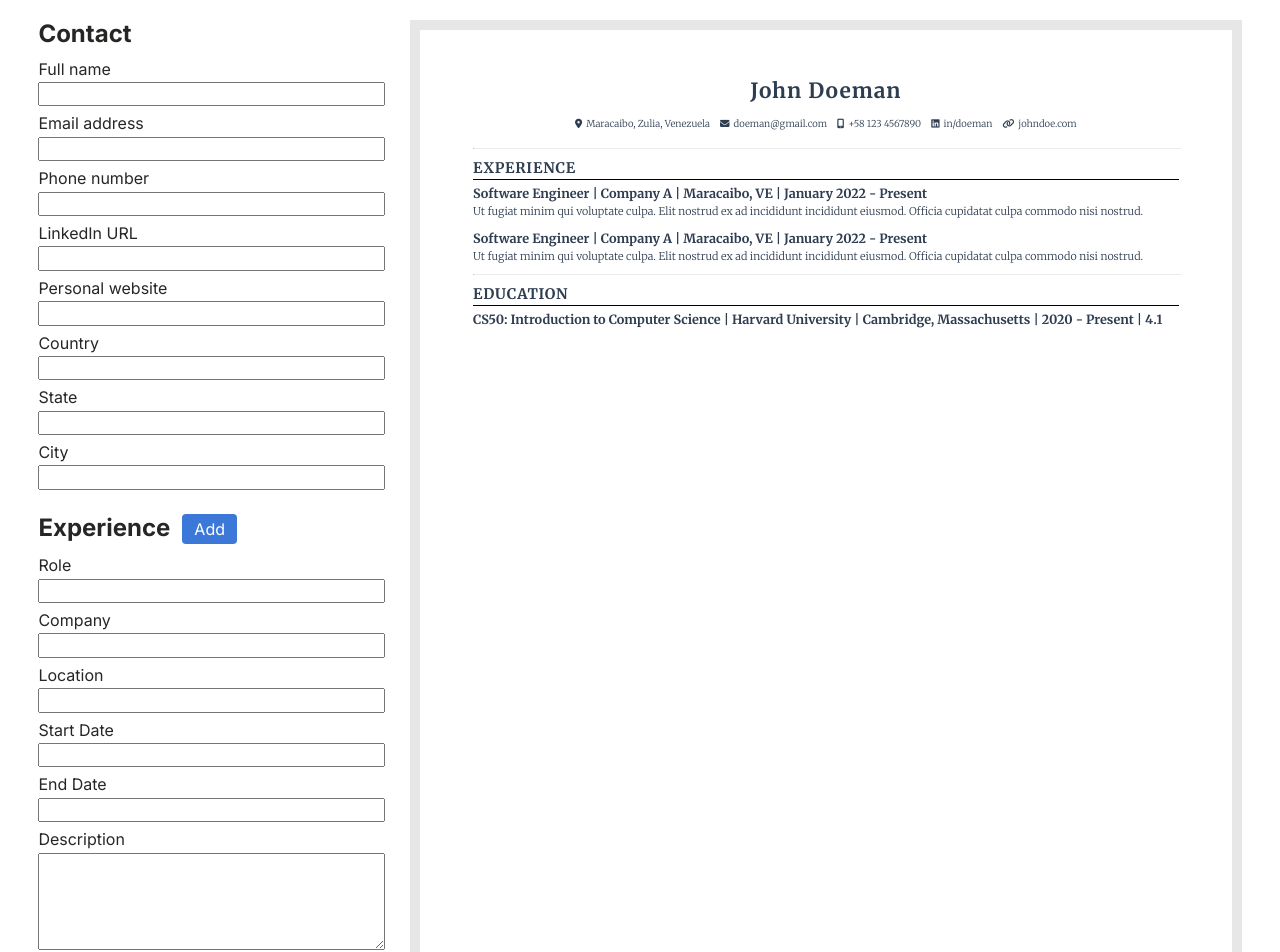
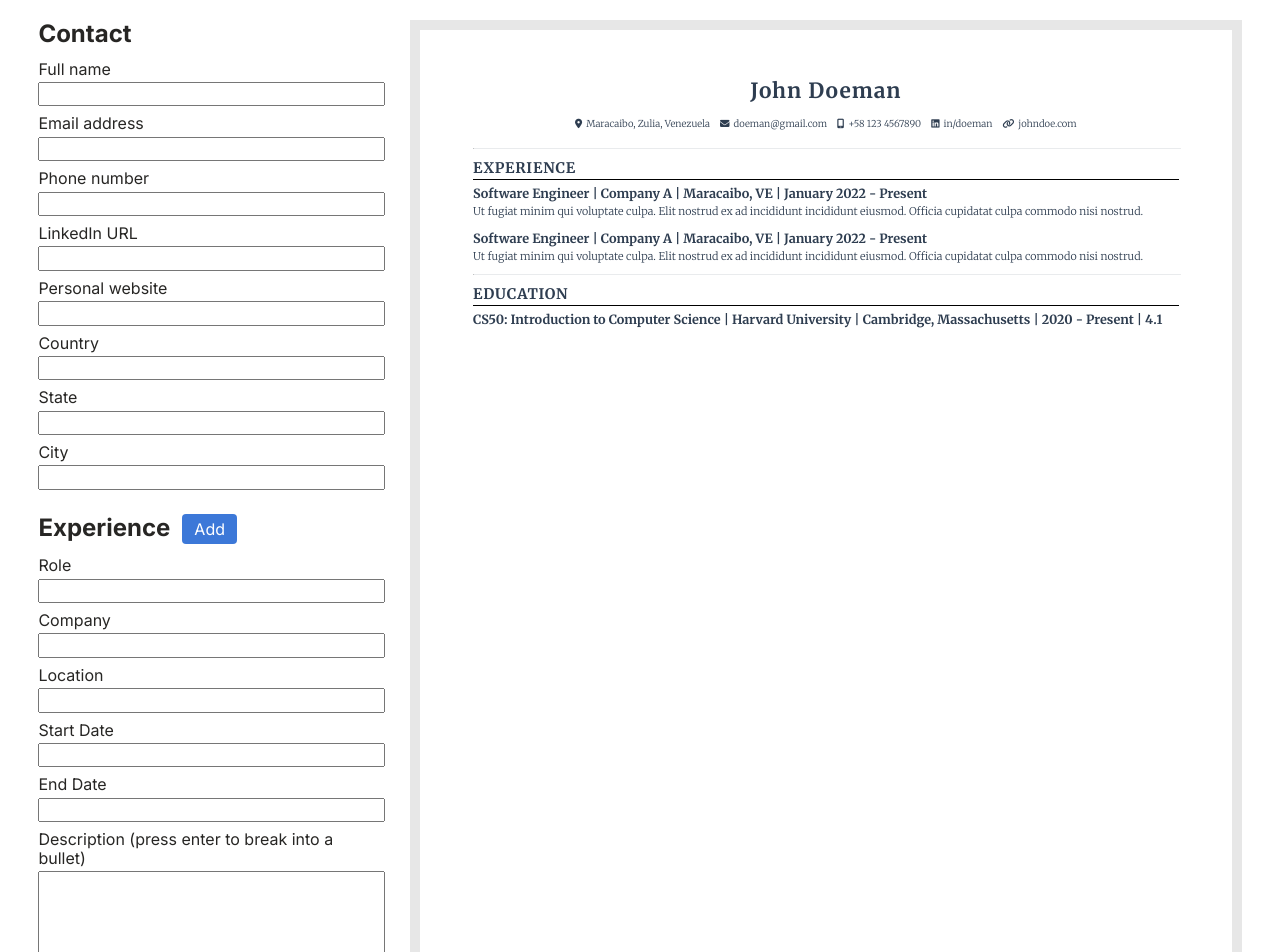
Before and after one commit to danxschz/cv-app, a React (Create React App) app: page / in a window 1280 px wide. Shown: the top 952 px of the page. Built offline with nearby package versions, Linux system fonts and the light colour scheme.

Commit message:
Rename state properties

```diff
--- a/src/components/EducationInputs.js
+++ b/src/components/EducationInputs.js
@@ -10,8 +10,8 @@ class EducationInputs extends Component {
         <Input id={`degree-${dataIndex + 1}`} labelText="Degree / Qualification" dataIndex={dataIndex} dataKey="degree" handleChange={handleChange}/>
         <Input id={`schoolName-${dataIndex + 1}`} labelText="Institution" dataIndex={dataIndex} dataKey="schoolName" handleChange={handleChange}/>
         <Input id={`schoolLocation-${dataIndex + 1}`} labelText="Location" dataIndex={dataIndex} dataKey="schoolLocation" handleChange={handleChange}/>
-        <Input id={`eduStartDate-${dataIndex + 1}`} labelText="Start Date" dataIndex={dataIndex} dataKey="eduStartDate" handleChange={handleChange}/>
-        <Input id={`eduEndDate-${dataIndex + 1}`} labelText="End Date" dataIndex={dataIndex} dataKey="eduEndDate" handleChange={handleChange}/>
+        <Input id={`eduStartDate-${dataIndex + 1}`} labelText="Start Date" dataIndex={dataIndex} dataKey="startDate" handleChange={handleChange}/>
+        <Input id={`eduEndDate-${dataIndex + 1}`} labelText="End Date" dataIndex={dataIndex} dataKey="endDate" handleChange={handleChange}/>
         <Input id={`gpa-${dataIndex + 1}`} labelText="GPA (if applicable)" dataIndex={dataIndex} dataKey="gpa" handleChange={handleChange}/>
         <button type="button" className="form__remove-btn" onClick={() => removeArrayItem('education', dataIndex)}>Remove</button>
       </form>
--- a/src/components/ExperienceInputs.js
+++ b/src/components/ExperienceInputs.js
@@ -10,11 +10,11 @@ class ExperienceInputs extends Component {
         <Input id={`role-${dataIndex + 1}`} labelText="Role" dataIndex={dataIndex} dataKey="role" handleChange={handleChange}/>
         <Input id={`companyName-${dataIndex + 1}`} labelText="Company" dataIndex={dataIndex} dataKey="companyName" handleChange={handleChange}/>
         <Input id={`companyLocation-${dataIndex + 1}`} labelText="Location" dataIndex={dataIndex} dataKey="companyLocation" handleChange={handleChange}/>
-        <Input id={`roleStartDate-${dataIndex + 1}`} labelText="Start Date" dataIndex={dataIndex} dataKey="roleStartDate" handleChange={handleChange}/>
-        <Input id={`roleEndDate-${dataIndex + 1}`} labelText="End Date" dataIndex={dataIndex} dataKey="roleEndDate" handleChange={handleChange}/>
+        <Input id={`roleStartDate-${dataIndex + 1}`} labelText="Start Date" dataIndex={dataIndex} dataKey="startDate" handleChange={handleChange}/>
+        <Input id={`roleEndDate-${dataIndex + 1}`} labelText="End Date" dataIndex={dataIndex} dataKey="endDate" handleChange={handleChange}/>
         <div className="input">
-          <label htmlFor={`roleDescription-${dataIndex + 1}`}>Description</label>
-          <textarea id={`roleDescription-${dataIndex + 1}`} rows="5" data-index={dataIndex} data-key="roleDescription" onChange={handleChange}></textarea>
+          <label htmlFor={`roleDescription-${dataIndex + 1}`}>Description (press enter to break into a bullet)</label>
+          <textarea id={`roleDescription-${dataIndex + 1}`} rows="5" data-index={dataIndex} data-key="description" onChange={handleChange}></textarea>
         </div>
         <button type="button" className="form__remove-btn" onClick={() => removeArrayItem('experience', dataIndex)}>Remove</button>
       </form>
--- a/src/components/Resume.js
+++ b/src/components/Resume.js
@@ -24,13 +24,13 @@ class Resume extends Component {
         <div className="section">
           <div className="section__header">Experience</div>
           {experience.map((item) => {
-            const description = (item.roleDescription) ? item.roleDescription.split('\n') : [];
+            const description = (item.description) ? item.description.split('\n') : [];
             const descriptionItems = description.map((item) => {
               if (description.length > 1) return item = `• ${item.trim()}`
               else return item
             })
 
-            const timeFrame = [item.roleStartDate, item.roleEndDate];
+            const timeFrame = [item.startDate, item.endDate];
             const timeFrameAvailable = timeFrame.filter((item) => item);
             const timeFrameString = timeFrameAvailable.join(' - ');
 
@@ -51,7 +51,7 @@ class Resume extends Component {
         <div className="section">
           <div className="section__header">Education</div>
           {education.map((item) => {
-            const timeFrame = [item.eduStartDate, item.eduEndDate];
+            const timeFrame = [item.startDate, item.endDate];
             const timeFrameAvailable = timeFrame.filter((item) => item);
             const timeFrameString = timeFrameAvailable.join(' - ');
             return (
--- a/src/resumeExample.js
+++ b/src/resumeExample.js
@@ -13,18 +13,18 @@ const resumeExample = {
       role: 'Software Engineer',
       companyName: 'Company A',
       companyLocation: 'Maracaibo, VE',
-      roleStartDate: 'January 2022',
-      roleEndDate: 'Present',
-      roleDescription: 'Ut fugiat minim qui voluptate culpa. Elit nostrud ex ad incididunt incididunt eiusmod. Officia cupidatat culpa commodo nisi nostrud.',
+      startDate: 'January 2022',
+      endDate: 'Present',
+      description: 'Ut fugiat minim qui voluptate culpa. Elit nostrud ex ad incididunt incididunt eiusmod. Officia cupidatat culpa commodo nisi nostrud.',
     },
 
     {
       role: 'Software Engineer',
       companyName: 'Company A',
       companyLocation: 'Maracaibo, VE',
-      roleStartDate: 'January 2022',
-      roleEndDate: 'Present',
-      roleDescription: 'Ut fugiat minim qui voluptate culpa. Elit nostrud ex ad incididunt incididunt eiusmod. Officia cupidatat culpa commodo nisi nostrud.',
+      startDate: 'January 2022',
+      endDate: 'Present',
+      description: 'Ut fugiat minim qui voluptate culpa. Elit nostrud ex ad incididunt incididunt eiusmod. Officia cupidatat culpa commodo nisi nostrud.',
     },
   ],
 
@@ -33,8 +33,8 @@ const resumeExample = {
       degree: 'CS50: Introduction to Computer Science',
       schoolName: 'Harvard University',
       schoolLocation: 'Cambridge, Massachusetts',
-      eduStartDate: '2020',
-      eduEndDate: 'Present',
+      startDate: '2020',
+      endDate: 'Present',
       gpa: '4.1',
     }
   ],
```
